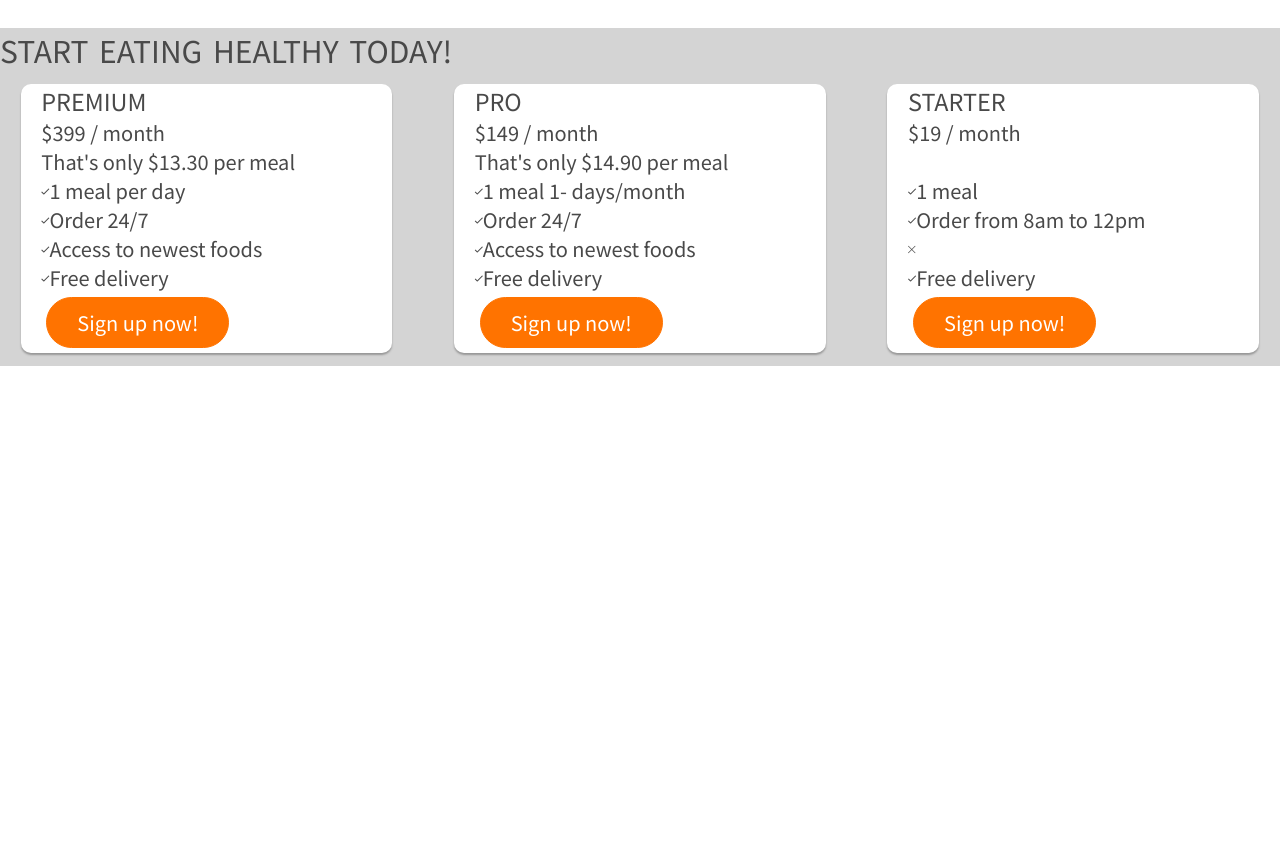
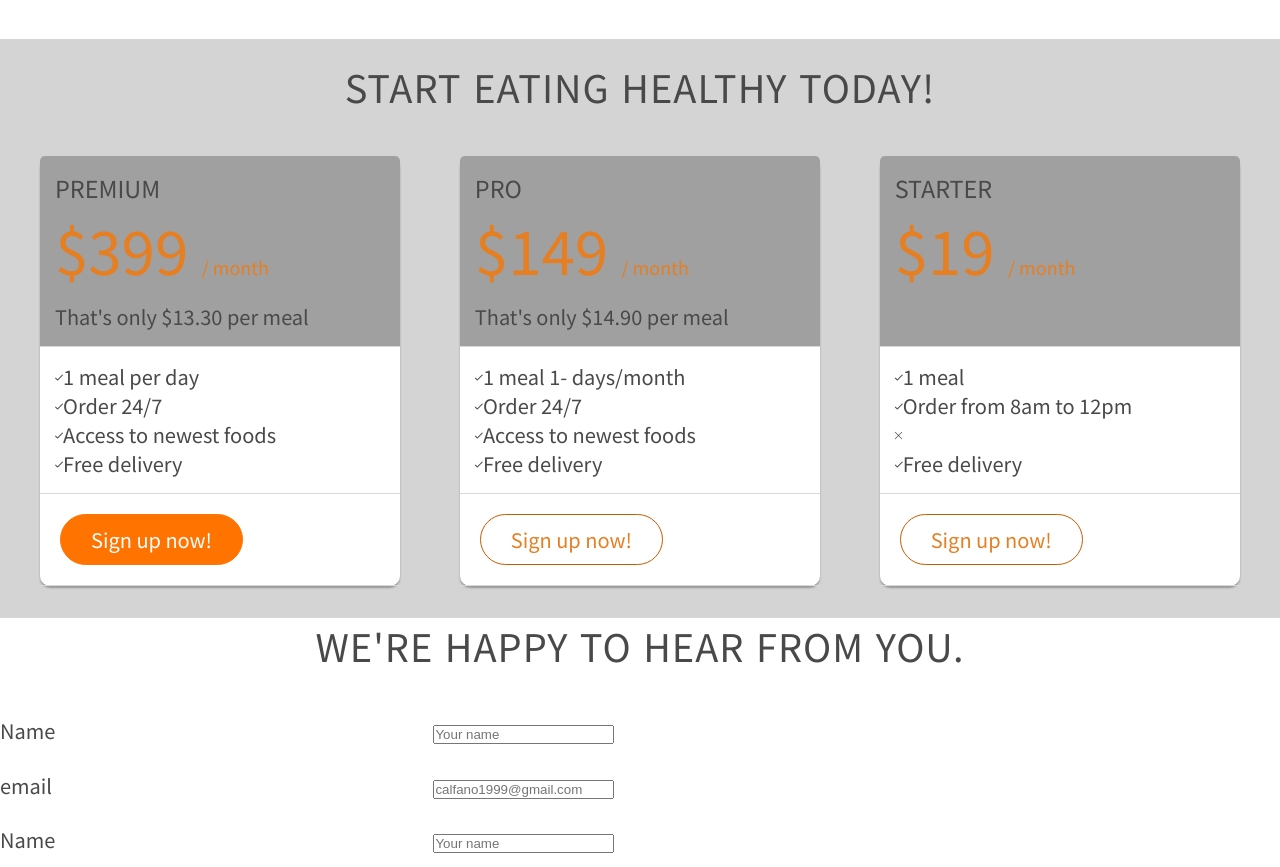
Before and after one commit to CAlfanoNerey/webdevteentech, a plain HTML site: page index.html in a window 1280 px wide. Shown: the part 1325-2192 px from the top of the page. Before the commit the page ends 1691 px from the top, so only its background shows below. Drawn offline with Linux system fonts and the light colour scheme; files whose address does not match are found by name.

Commit message:
added section, stylized updated

```diff
--- a/index.html
+++ b/index.html
@@ -95,10 +95,11 @@
       <div class="row">
         <div class="col span-1-of-3">
           <div class="plan-box">
+            <div>
             <h3>Premium</h3>
             <p class="plan-price">$399 <span>/ month</span></p>
             <p class="plan-price-per-mean">That's only $13.30 per meal</p>
-
+            </div>
           <div>
             <ul>
               <li><i class="ion-ios-checkmark-empty icon-small"></i>1 meal per day</li>
@@ -114,10 +115,11 @@
       </div>
         <div class="col span-1-of-3">
           <div class="plan-box">
+            <div>
             <h3>Pro</h3>
             <p class="plan-price">$149 <span>/ month</span></p>
             <p class="plan-price-per-mean">That's only $14.90 per meal</p>
-
+          </div>
           <div>
             <ul>
               <li><i class="ion-ios-checkmark-empty icon-small"></i>1 meal 1- days/month</li>
@@ -128,17 +130,18 @@
 
           </div>
           <div>
-            <a href="#" class="btn btn-full">Sign up now!</a>
+            <a href="#" class="btn btn-ghost">Sign up now!</a>
           </div>
         </div>
       </div>
 
         <div class="col span-1-of-3">
           <div class="plan-box">
+            <div>
             <h3>Starter</h3>
             <p class="plan-price">$19 <span>/ month</span></p>
             <p class="plan-price-per-mean">&nbsp;</p>
-
+          </div>
           <div>
             <ul>
               <li><i class="ion-ios-checkmark-empty icon-small"></i>1 meal</li>
@@ -148,12 +151,45 @@
             </ul>
           </div>
           <div>
-            <a href="#" class="btn btn-full">Sign up now!</a>
+            <a href="#" class="btn btn-ghost">Sign up now!</a>
           </div>
         </div>
       </div>
     </div>
 
     </section>
+    <section class="form">
+      <div class="row">
+        <h2>We're happy to hear from you.</h2>
+      </div>
+      <div class="row">
+        <form action="#" class="contact-form">
+        <div class="row">
+          <div class="col span-1-of-3">
+            <label for="name">Name</label>
+          </div>
+          <div class="col span-2-of-3">
+            <input type="text" name="name" id="name" placeholder="Your name" required>
+          </div>
+        </div>
+        <div class="row">
+          <div class="col span-1-of-3">
+            <label for="email">email</label>
+          </div>
+          <div class="col span-2-of-3">
+            <input type="email" name="email" id="email" placeholder="calfano1999@gmail.com" required>
+          </div>
+        </div>
+        <div class="row">
+          <div class="col span-1-of-3">
+            <label for="name">Name</label>
+          </div>
+          <div class="col span-2-of-3">
+            <input type="text" name="name" id="name" placeholder="Your name" required>
+          </div>
+        </div>
+      </form>
+      </div>
+    </section>
   </body>
 </html>
--- a/resources/style.css
+++ b/resources/style.css
@@ -38,6 +38,15 @@ h1{
   color: #fff;
   font-size: 240%;
   letter-spacing: 1px;
+}
+
+h2{
+  font-size: 190%;
+  word-spacing: 2px;
+  text-align: center;
+  margin-bottom: 30px;
+  letter-spacing: 1px;
+
 }
 
 ul{
@@ -90,13 +99,14 @@ ul{
 .btn-ghost:visited{
   border-radius: 200px;
   border: 1px solid rgb(200, 90, 0);
-
+  color: #e67e22
 }
 
 .btn-ghost:hover,
 .btn-ghost:active{
   background-color: rgb(200, 90, 0);
   border: 1px solid rgb(200, 90, 0);
+  color: white;
 }
 
 /*selector*/
@@ -161,6 +171,7 @@ ul{
 
 .section-plans{
   background-color: rgb(212, 212, 212);
+  padding: 20px;
 }
 
 .plan-box{
@@ -170,5 +181,38 @@ ul{
   margin-left: 5%;
   /* x, y, then blur  and color*/
   box-shadow: 0 2px 2px rgb(151, 151, 151);
-  padding-left: 5%;
+
 }
+
+.plan-box div:first-child{
+  background-color: rgb(160, 160, 160);
+  border-top-left-radius: 5px;
+  border-top-right-radius: 5px;
+}
+
+.plain-box div:last-child{
+  text-align: center;
+  border: none;
+}
+
+.plan-box div{
+  padding: 15px;
+  border-bottom: 1px solid rgb(216,216,216);
+}
+
+.plan-price{
+  font-size: 300%;
+  margin-bottom: 10px;
+  font-weight: 100;
+  color: #e67e22
+}
+
+.plan-price span{
+  font-size: 30%;
+  font-weight: 300;
+  color: #e67e22
+}
+
+.plan-price-meal{
+  font-size: 80%;
+}
```
